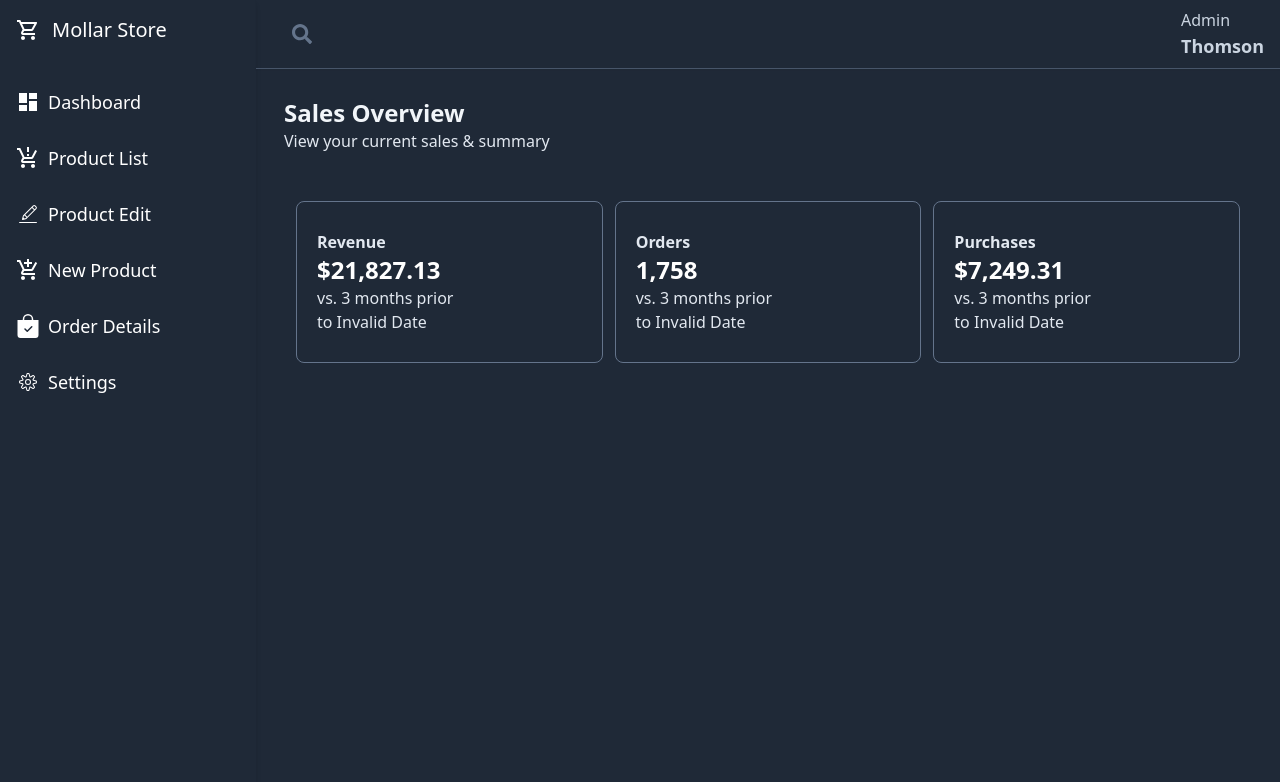
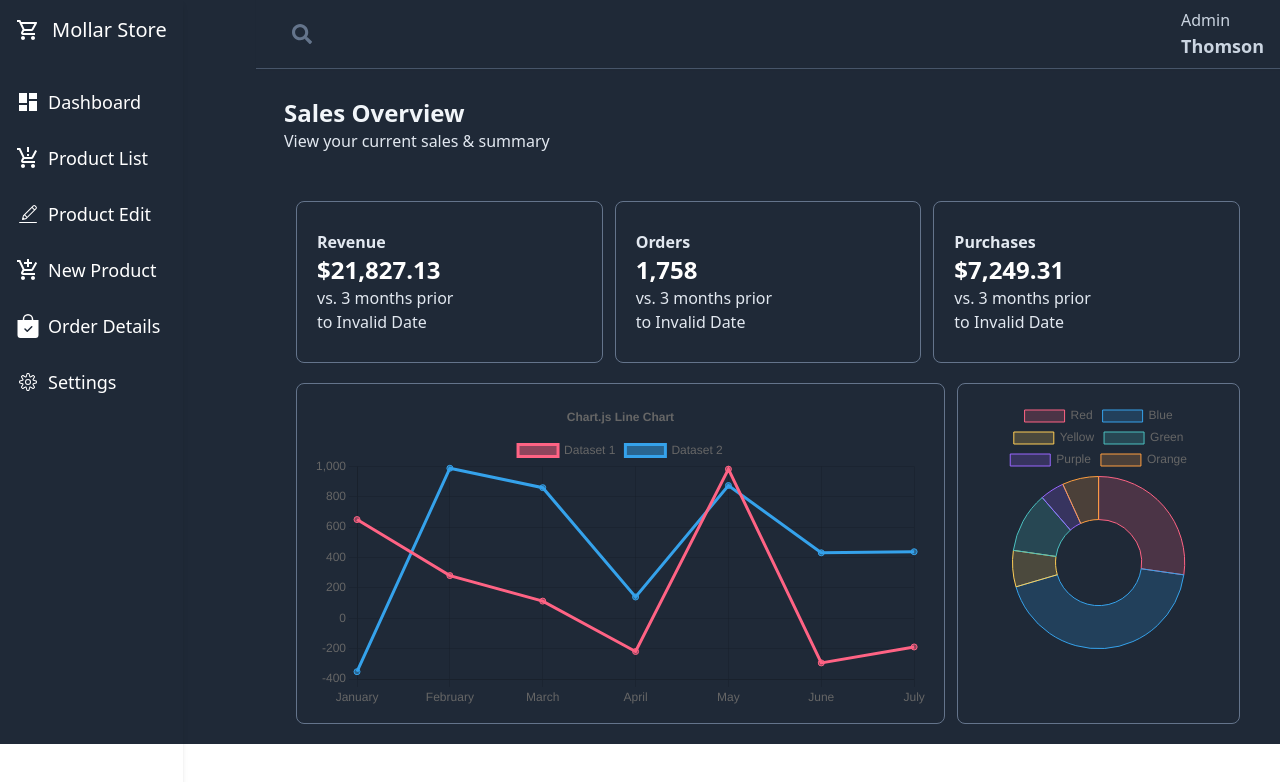
Before and after one commit to Thomson-dev/MollaAdmin, a React (Create React App) app: page / in a window 1280 px wide. Shown: the top 782 px of the page. Built offline with nearby package versions, Linux system fonts and the light colour scheme.

Commit message:
ADDED GRAPH

```diff
--- a/package.json
+++ b/package.json
@@ -3,6 +3,7 @@
   "version": "0.1.0",
   "private": true,
   "dependencies": {
+    "@faker-js/faker": "^8.4.1",
     "@testing-library/jest-dom": "^5.17.0",
     "@testing-library/react": "^13.4.0",
     "@testing-library/user-event": "^13.5.0",
@@ -27,9 +28,7 @@
     "test": "react-scripts test",
     "eject": "react-scripts eject"
   },
-  "eslintConfig": {
-
-  },
+  "eslintConfig": {},
   "browserslist": {
     "production": [
       ">0.2%",
--- a/src/Components/Sidebar.tsx
+++ b/src/Components/Sidebar.tsx
@@ -41,7 +41,7 @@ const Sidebar = () => {
     // add more items as needed
   ];
   return (
-    <div className="shadow-md h-screen lg:px-4 md:px-2  ">
+    <div className="shadow-md h-screen fixed lg:px-4 md:px-2  ">
       <div className="flex py-4 space-x-3 text-white items-center ">
         <MdOutlineShoppingCart className="text-2xl" />
         <h1 className="text-xl">Mollar Store</h1>
--- a/src/Screens/Dashboard.tsx
+++ b/src/Screens/Dashboard.tsx
@@ -1,10 +1,109 @@
 import React from "react";
 import Navbar from "../Components/Navbar.tsx";
 
+import {
+  Chart as ChartJS,
+  CategoryScale,
+  LinearScale,
+  PointElement,
+  LineElement,
+  Title,
+  ArcElement,
+  Tooltip,
+  Legend,
+} from "chart.js";
+
+
+import { Doughnut } from 'react-chartjs-2';
+import { Line } from "react-chartjs-2";
+import { faker } from "@faker-js/faker";
+
+ChartJS.register(
+  CategoryScale,
+  LinearScale,
+  PointElement,
+  LineElement,
+  ArcElement,
+  Title,
+  Tooltip,
+  Legend
+);
 
 type Props = {};
 
 const Dashboard = (props: Props) => {
+  const options = {
+    responsive: true,
+    plugins: {
+      legend: {
+        position: "top" as const,
+      },
+      title: {
+        display: true,
+        text: "Chart.js Line Chart",
+      },
+    },
+  };
+
+  const labels = [
+    "January",
+    "February",
+    "March",
+    "April",
+    "May",
+    "June",
+    "July",
+  ];
+
+   const data3 = {
+    labels: ['Red', 'Blue', 'Yellow', 'Green', 'Purple', 'Orange'],
+    datasets: [
+      {
+        label: '# of Votes',
+        data: [12, 19, 3, 5, 2, 3],
+        backgroundColor: [
+          'rgba(255, 99, 132, 0.2)',
+          'rgba(54, 162, 235, 0.2)',
+          'rgba(255, 206, 86, 0.2)',
+          'rgba(75, 192, 192, 0.2)',
+          'rgba(153, 102, 255, 0.2)',
+          'rgba(255, 159, 64, 0.2)',
+        ],
+        borderColor: [
+          'rgba(255, 99, 132, 1)',
+          'rgba(54, 162, 235, 1)',
+          'rgba(255, 206, 86, 1)',
+          'rgba(75, 192, 192, 1)',
+          'rgba(153, 102, 255, 1)',
+          'rgba(255, 159, 64, 1)',
+        ],
+        borderWidth: 1,
+      },
+    ],
+  };
+
+  const data2 = {
+    labels,
+    datasets: [
+      {
+        label: "Dataset 1",
+        data: labels.map(() =>
+          faker.datatype.number({ min: -1000, max: 1000 })
+        ),
+        borderColor: "rgb(255, 99, 132)",
+        backgroundColor: "rgba(255, 99, 132, 0.5)",
+      },
+      {
+        label: "Dataset 2",
+        data: labels.map(() =>
+          faker.datatype.number({ min: -1000, max: 1000 })
+        ),
+        borderColor: "rgb(53, 162, 235)",
+        backgroundColor: "rgba(53, 162, 235, 0.5)",
+      },
+    ],
+  };
+
   const data = [
     {
       title: "Revenue",
@@ -26,7 +125,6 @@ const Dashboard = (props: Props) => {
     <div className="">
       <Navbar />
 
-
       <div className="p-7">
         <h2 className="text-2xl font-bold text-slate-100">Sales Overview</h2>
         <p className="text-slate-200">View your current sales & summary</p>
@@ -47,6 +145,17 @@ const Dashboard = (props: Props) => {
           );
         })}
       </div>
+
+      <div className="grah flex flex-col md:flex-row gap-3 mb-5 px-5 md:px-10">
+        <div className="md:w-[70%]  border border-slate-500 rounded-lg p-4">
+        <Line options={options} data={data2} />
+        </div>
+
+        <div className="md:w-[30%]  border border-slate-500 rounded-lg p-4">
+                        <Doughnut data={data3} />
+        </div>
+
+      </div>
     </div>
   );
 };
```
Also changed, not shown: 1 other file (tests, documents, lock files or other folders).
